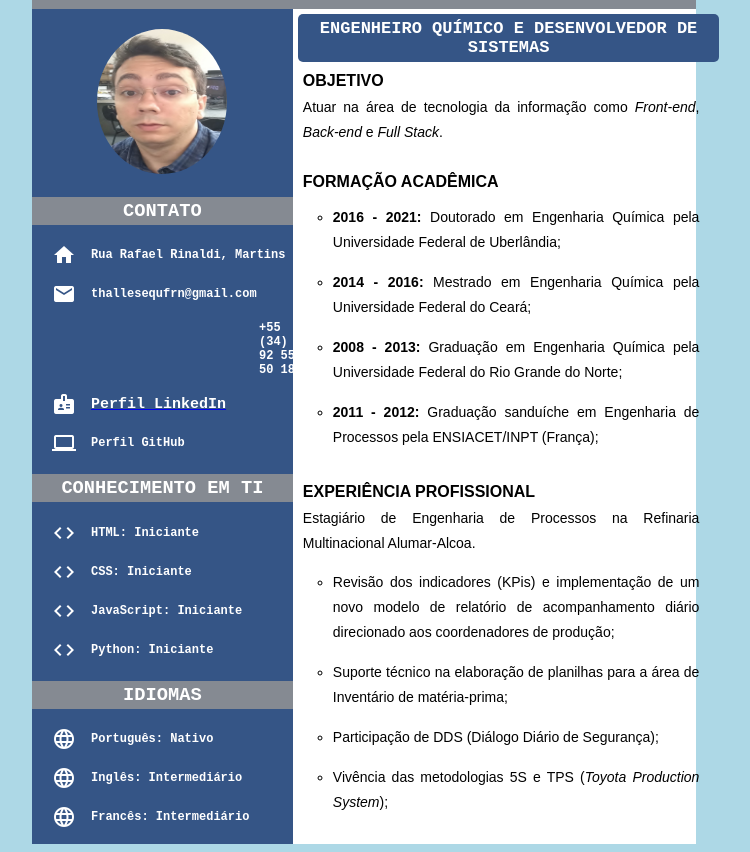
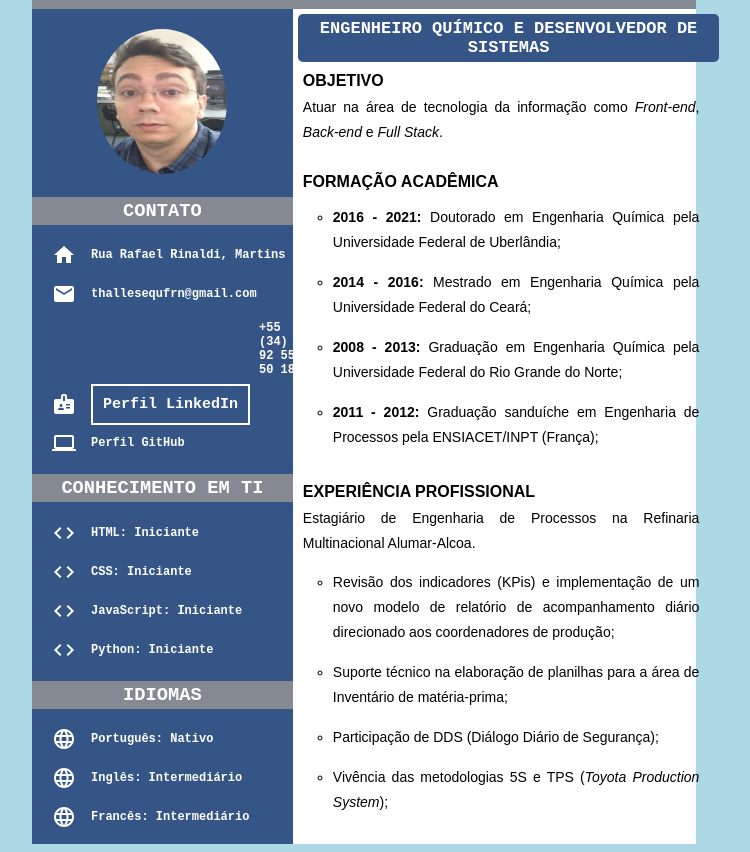
Before and after one commit to ThallesDiogenes/programa-vem.ser-DEV-2022, a plain HTML site: page index.html in a window 1280 px wide. In both pictures the pointer is over the link "Perfil LinkedIn". Shown: the part 79-931 px from the top of the page, without its empty margins (276-1026 px from the left). Drawn offline with Linux system fonts and the light colour scheme.

Commit message:
Atualização CSS

```diff
--- a/style.css
+++ b/style.css
@@ -79,8 +79,9 @@ a {
 }
 
 .informacao .descricao:hover a {
-    text-decoration: underline;
     font-size: 15px;
+    border: 2px solid white;
+    padding: 10px;
 }
 
 .descricao-objetivo {
```
